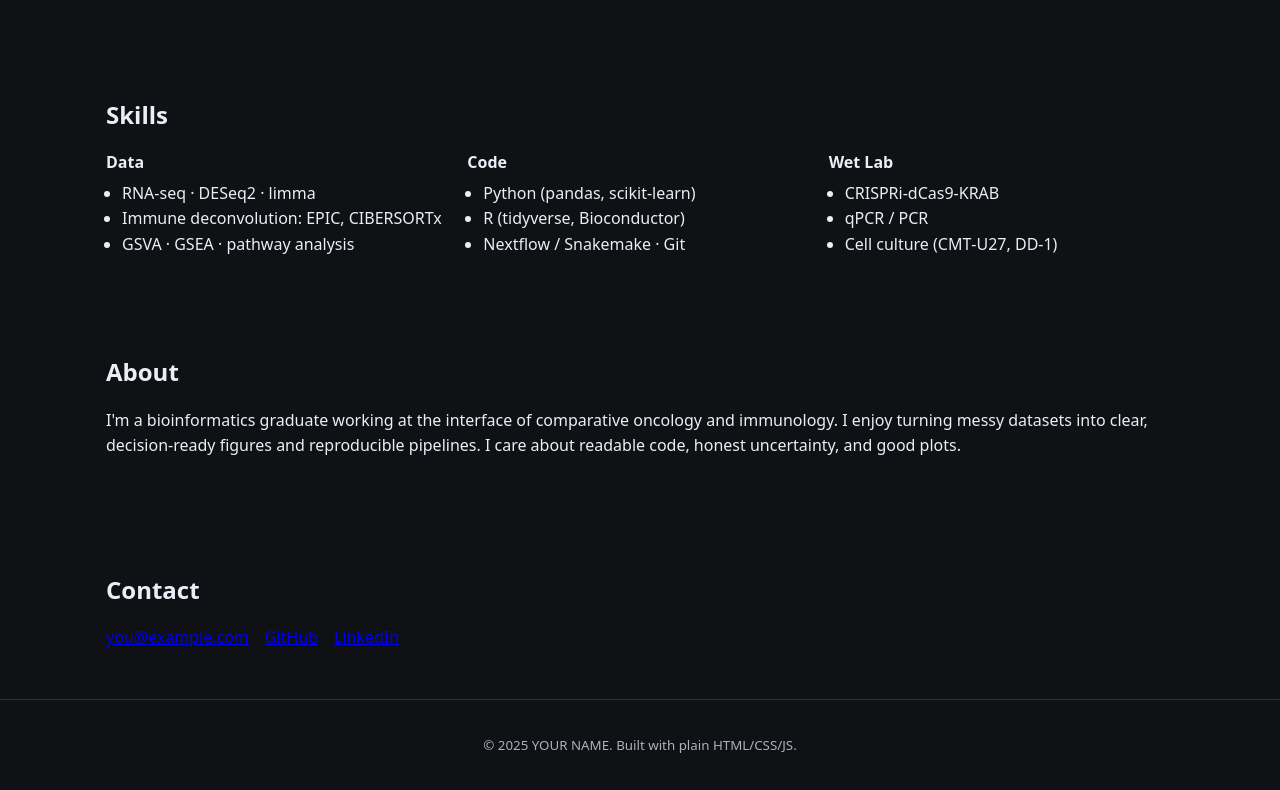
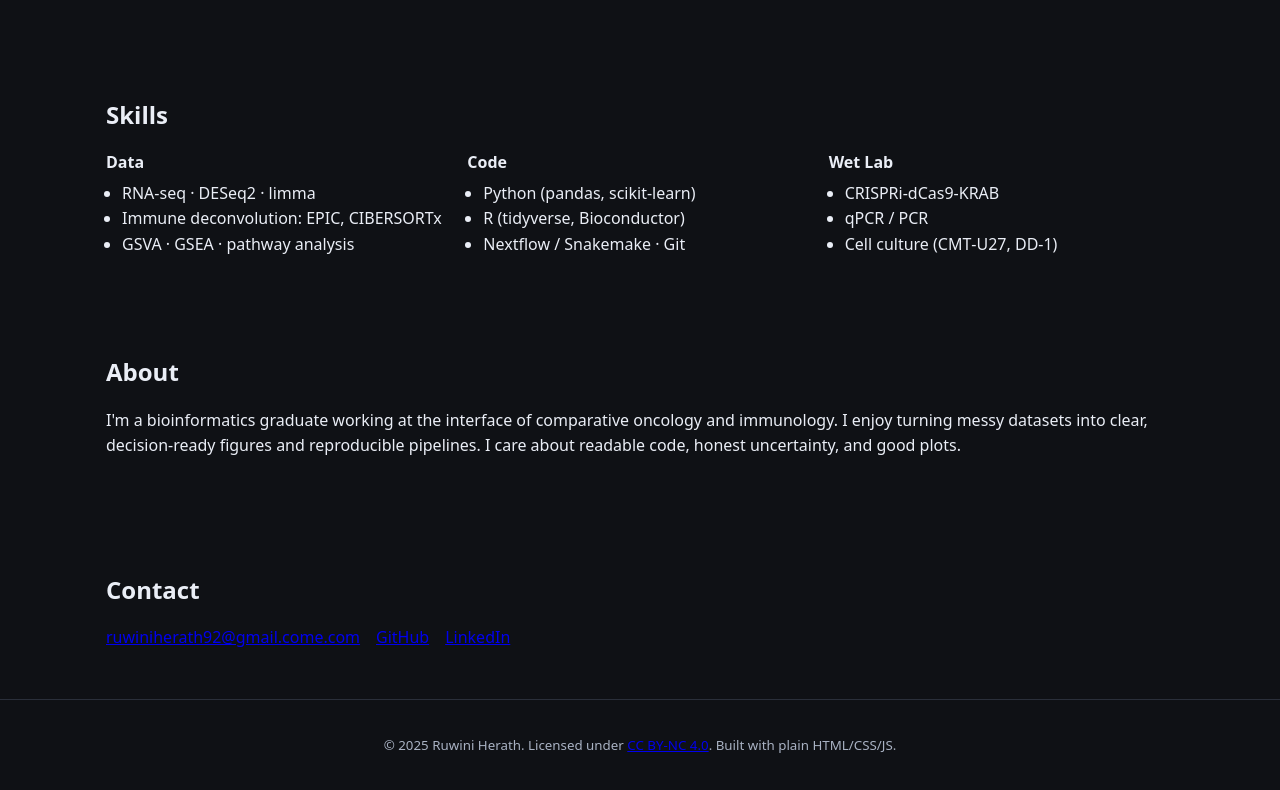
Before and after one commit to ruwinimadhu/ruwinimadhu.github.io, a plain HTML site: page index.html in a window 1280 px wide. Shown: the part 1053-1843 px from the top of the page. Drawn offline with Linux system fonts and the light colour scheme.

Commit message:
Update index.html

```diff
--- a/index.html
+++ b/index.html
@@ -26,7 +26,7 @@
 </head>
 <body>
   <header class="site-header">
-    <a class="brand" href="#top">YOUR NAME</a>
+    <a class="brand" href="#top">Ruwini Madhushika Herath</a>
     <nav aria-label="Primary">
       <button id="themeToggle" aria-label="Toggle color theme">☀︎</button>
       <a href="#projects">Projects</a>
@@ -114,7 +114,7 @@
     <section id="contact" class="section">
       <h2>Contact</h2>
       <ul class="contact">
-        <li><a href="mailto:you@example.com">you@example.com</a></li>
+        <li><a href="mailto:you@example.com">ruwiniherath92@gmail.come.com</a></li>
         <li><a href="https://github.com/yourhandle" target="_blank" rel="noopener">GitHub</a></li>
         <li><a href="https://www.linkedin.com/in/yourhandle/" target="_blank" rel="noopener">LinkedIn</a></li>
       </ul>
@@ -122,7 +122,7 @@
   </main>
 
   <footer class="site-footer">
-    <small>&copy; <span id="year"></span> YOUR NAME. Built with plain HTML/CSS/JS. </small>
-  </footer>
-</body>
-</html>
+  <small>&copy; <span id="year"></span> Ruwini Herath.
+  Licensed under <a href="https://creativecommons.org/licenses/by-nc/4.0/" target="_blank" rel="noopener">CC BY-NC 4.0</a>.
+  Built with plain HTML/CSS/JS.</small>
+</footer>
```
